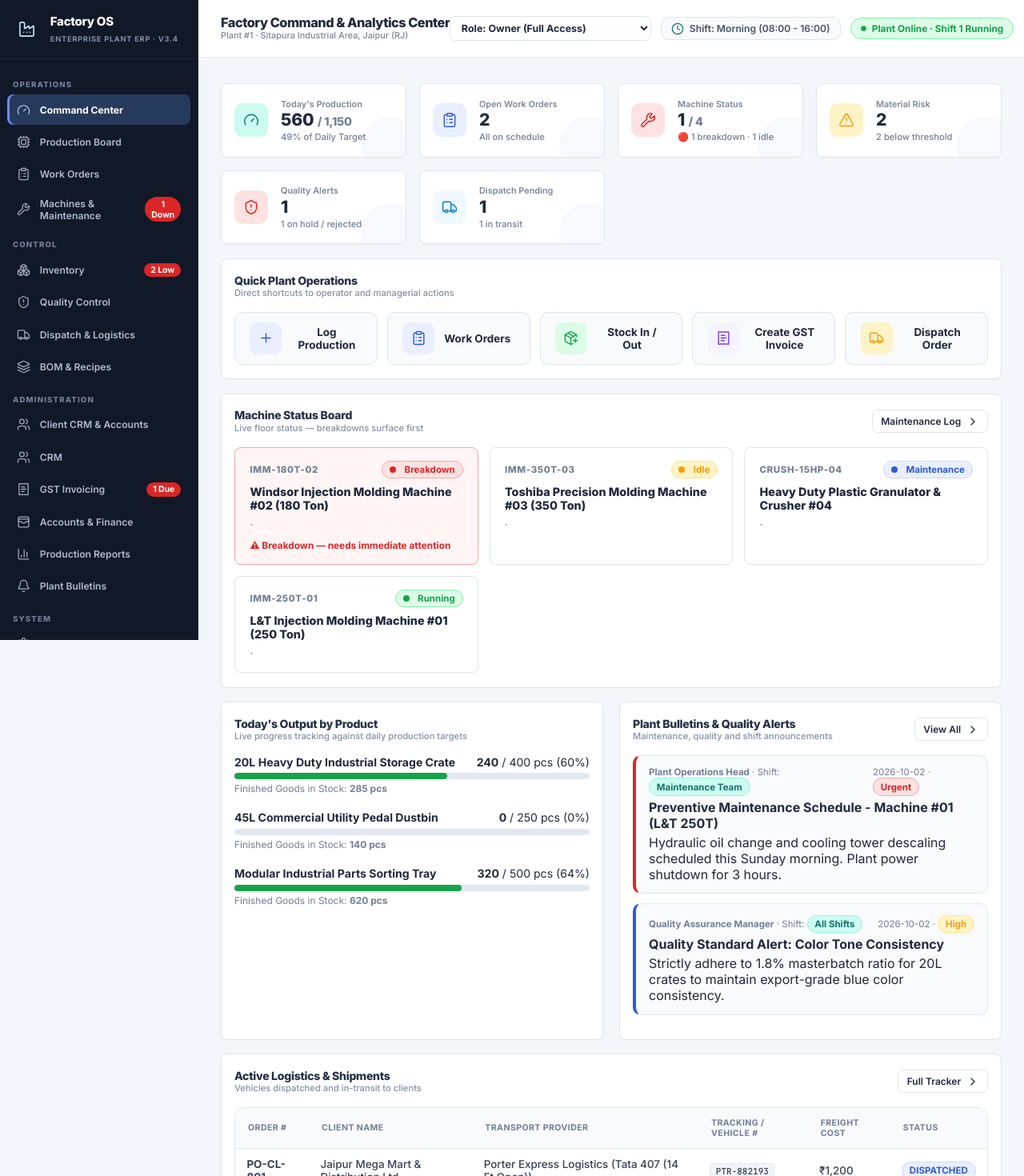
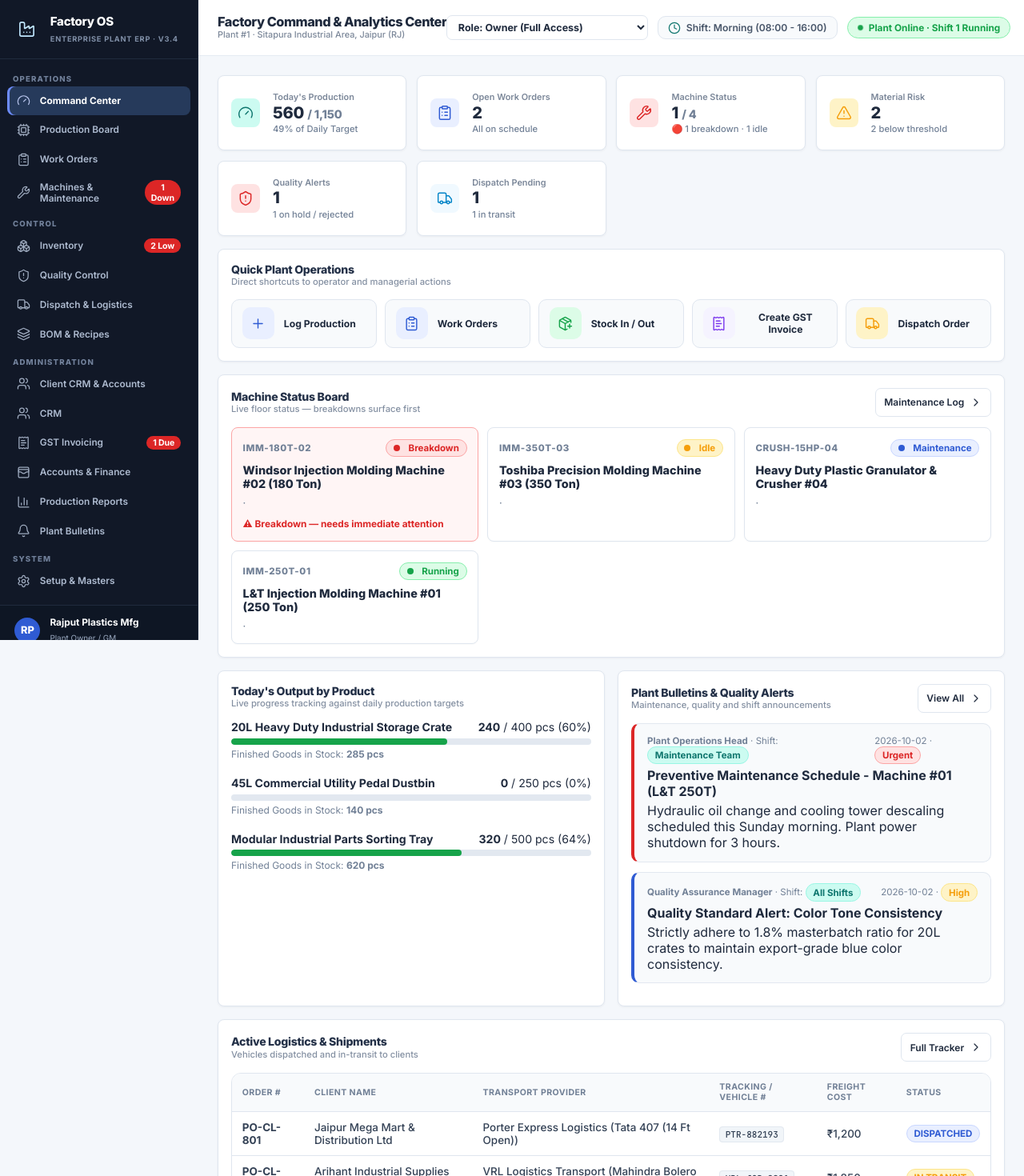
Before and after one commit to ayushrajputt03-create/factory, a React (Vite) app: page / in a window 1280 px wide. Shown: the top 1470 px of the page at 80% size. Built offline with nearby package versions, Linux system fonts and the light colour scheme.

Commit message:
Simplify Factory OS ERP interface

```diff
--- a/src/styles.css
+++ b/src/styles.css
@@ -1252,6 +1252,46 @@ td { color: #334155; padding: 0.72rem 0.9rem; }
   .view-body { padding: 1.4rem 1.25rem; }
 }
 
+/* Clean school-ERP inspired density pass */
+body { background: #f4f7fb; }
+.workspace { background: #f4f7fb; }
+.sidebar { width: 248px; }
+.sidebar nav { gap: 0.05rem; padding-top: 0.5rem; }
+.nav-group-label { padding-top: 0.65rem; padding-bottom: 0.2rem; }
+.nav-item { min-height: 36px; font-size: 0.74rem; }
+.topbar { height: 70px; padding: 0 1.5rem; }
+.view-body { max-width: 1320px; padding: 1.5rem; gap: 1rem; }
+.metric-grid { grid-template-columns: repeat(4, minmax(0, 1fr)); gap: 0.8rem; }
+.metric-card { min-height: 94px; padding: 0.9rem 1rem; box-shadow: 0 1px 3px rgb(2 16 36 / 0.05); }
+.metric-card:hover { transform: none; box-shadow: 0 1px 3px rgb(2 16 36 / 0.07); }
+.metric-card::after { display: none; }
+.metric-icon-box { width: 36px; height: 36px; border-radius: 8px; }
+.metric-value { font-size: 1.25rem; }
+.panel { padding: 1rem; box-shadow: 0 1px 3px rgb(2 16 36 / 0.05); }
+.panel:hover { box-shadow: 0 1px 3px rgb(2 16 36 / 0.07); }
+.panel-header { margin-bottom: 0.85rem; }
+.grid-2, .grid-3 { gap: 1rem; }
+.quick-action-strip { gap: 0.6rem; }
+.quick-action-btn { min-width: 145px; padding: 0.6rem 0.8rem; font-size: 0.76rem; }
+.machine-board { gap: 0.7rem; }
+.machine-card { padding: 0.85rem; }
+.table-container { box-shadow: none; }
+th { padding: 0.65rem 0.8rem; }
+td { padding: 0.7rem 0.8rem; }
+.btn-primary, .btn-outline { min-height: 36px; }
+
+@media (max-width: 1100px) {
+  .metric-grid { grid-template-columns: repeat(2, minmax(0, 1fr)); }
+}
+
+@media (max-width: 760px) {
+  .sidebar { width: 100%; }
+  .topbar { padding: 0.7rem 1rem; }
+  .view-body { padding: 1rem; }
+  .metric-grid { grid-template-columns: repeat(2, minmax(0, 1fr)); }
+  .metric-card { min-height: 86px; }
+}
+
 @media (max-width: 900px) {
   .page-title { max-width: 300px; }
   .page-title h1 { font-size: 0.94rem; }
```
